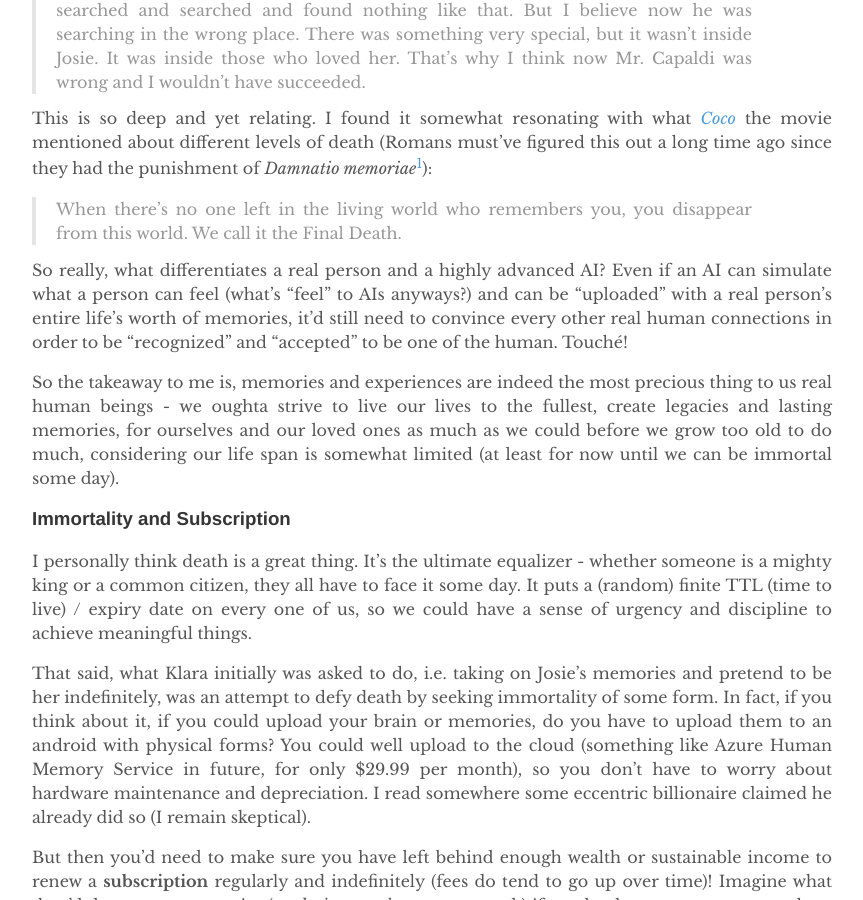
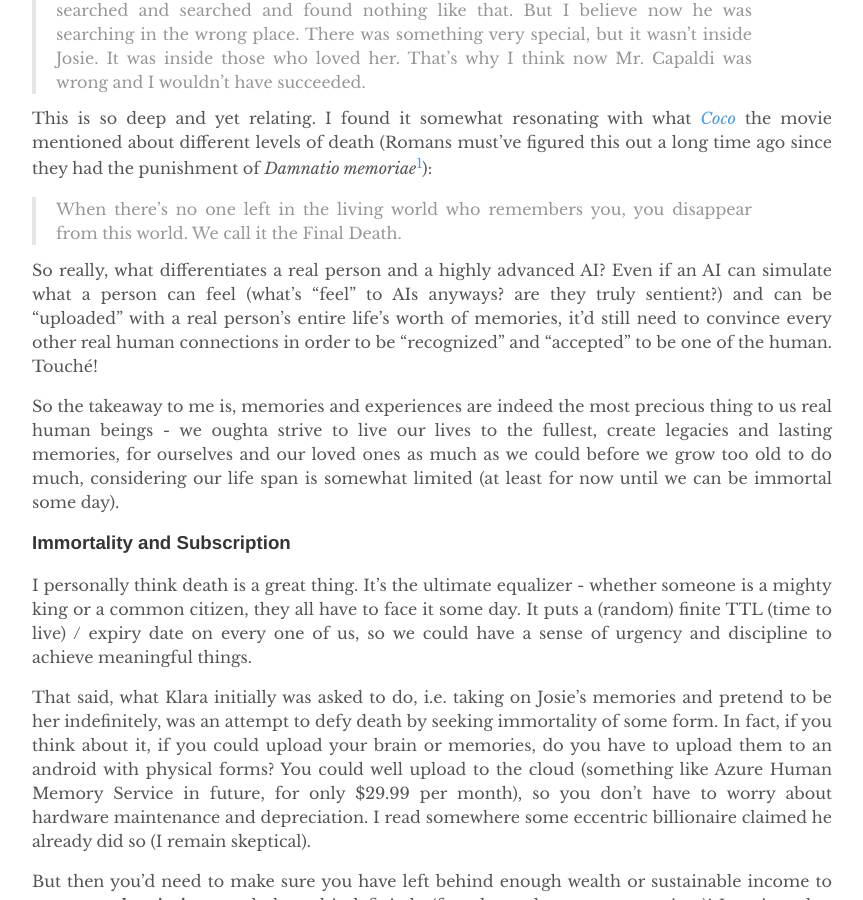
Before and after one commit to yuexiaofeng/yuexiaofeng.github.io, a Jekyll site: the page built from _posts/2022-08-23-klara.md, in a window 1280 px wide and 900 px high, scrolled down 4076 px. Shown: the whole window, without its empty margins (208-1071 px from the left). Built offline with Jekyll 4.4.1, drawn with Linux system fonts in a browser that asks for light colours.

Commit message:
minor edits on klara post

```diff
--- a/_posts/2022-08-23-klara.md
+++ b/_posts/2022-08-23-klara.md
@@ -60,7 +60,7 @@
 
 > When there's no one left in the living world who remembers you, you disappear from this world. We call it the Final Death.
 
-So really, what differentiates a real person and a highly advanced AI? Even if an AI can simulate what a person can feel (what's "feel" to AIs anyways?) and can be "uploaded" with a real person’s entire life's worth of memories, it'd still need to convince every other real human connections in order to be "recognized" and "accepted" to be one of the human. Touché!
+So really, what differentiates a real person and a highly advanced AI? Even if an AI can simulate what a person can feel (what's "feel" to AIs anyways? are they truly sentient?) and can be "uploaded" with a real person’s entire life's worth of memories, it'd still need to convince every other real human connections in order to be "recognized" and "accepted" to be one of the human. Touché!
 
 So the takeaway to me is, memories and experiences are indeed the most precious thing to us real human beings - we oughta strive to live our lives to the fullest, create legacies and lasting memories, for ourselves and our loved ones as much as we could before we grow too old to do much, considering our life span is somewhat limited (at least for now until we can be immortal some day).
 
```
